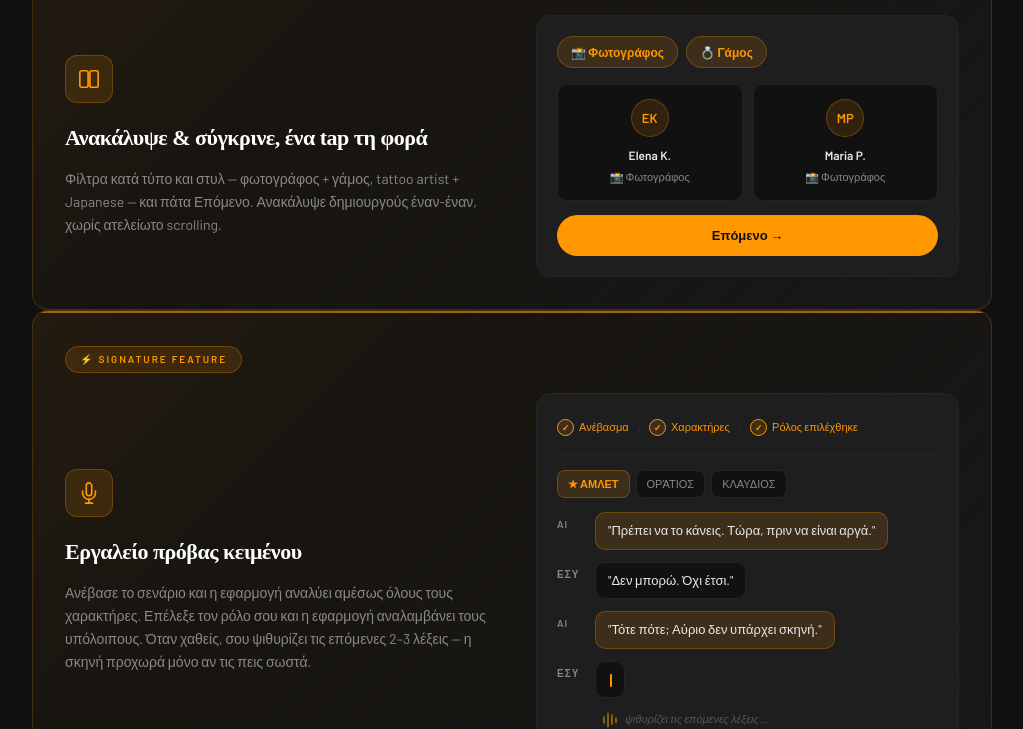
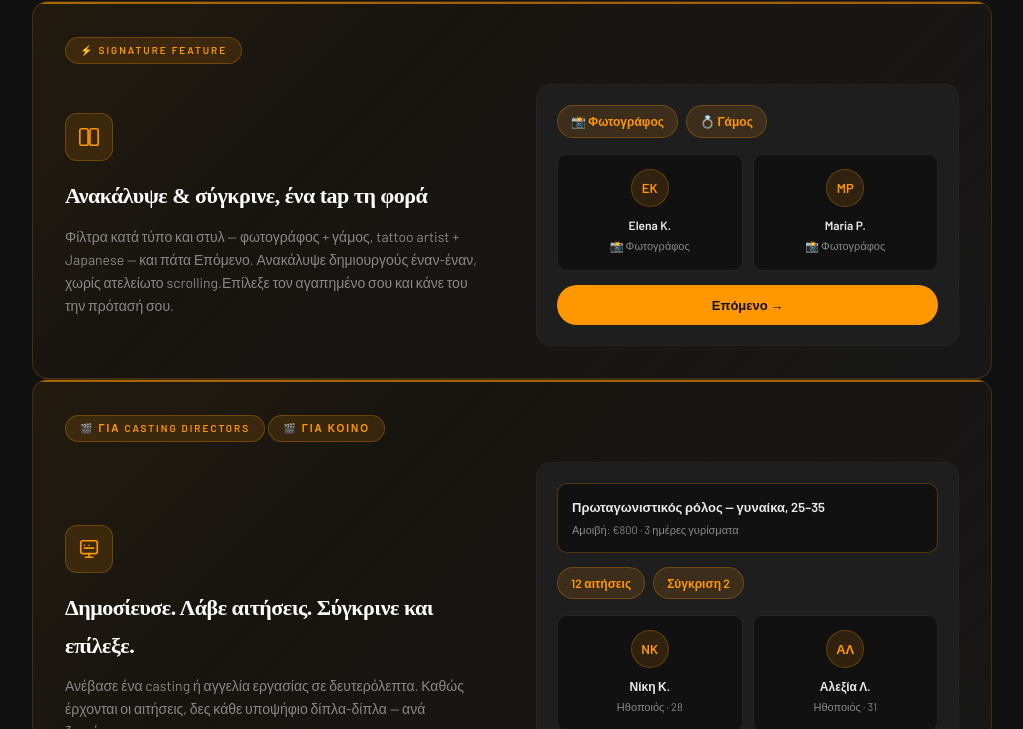
Before and after one commit to CoyasHarris/CreatorLanding, a plain HTML site: page index.html in a window 1280 px wide. Shown: the part 2071-2800 px from the top of the page, without its empty margins (128-1151 px from the left). Drawn offline with nearby package versions, Linux system fonts and the light colour scheme; a web font is replaced by a local one.

Commit message:
update:index

```diff
--- a/index.html
+++ b/index.html
@@ -3,7 +3,7 @@
 <head>
 <meta charset="UTF-8">
 <meta name="viewport" content="width=device-width, initial-scale=1.0">
-<title>Creator — Εκεί που οι δημιουργοί βρίσκουν τους δικούς τους</title>
+<title>Creator — Εδώ που οι δημιουργοί βρίσκουν τους δικούς τους</title>
 <link rel="preconnect" href="https://fonts.googleapis.com">
 <link href="https://fonts.googleapis.com/css2?family=Barlow:wght@300;400;500;600&family=LXGW+WenKai+TC&display=swap" rel="stylesheet">
 <!-- font candidates (uncomment to test):
@@ -123,6 +123,10 @@
                     #181818
             );
   }
+  .cast-demo { background: var(--bg3); border: 1px solid var(--border); border-radius: 14px; padding: 20px; user-select: none; }
+  .cast-listing-header { background: var(--bg); border: 1px solid var(--accent-border); border-radius: 10px; padding: 12px 14px; margin-bottom: 14px; }
+  .cast-listing-label { display: block; font-size: 13px; color: var(--text); font-weight: 600; margin-bottom: 3px; }
+  .cast-listing-meta { display: block; font-size: 11px; color: var(--muted); }
   .feature-card.spotlight::before { transform: scaleX(1); opacity: .6; }
   .feature-card.spotlight:hover { transform: translateY(-2px); border-color: #ff970077; }
   .spotlight-badge { display: inline-flex; align-items: center; gap: 6px; background: var(--accent-dim); border: 1px solid var(--accent-border); border-radius: 50px; padding: 4px 14px; font-size: 10px; font-weight: 700; letter-spacing: 2px; text-transform: uppercase; color: var(--accent); margin-bottom: 20px; }
@@ -351,6 +355,42 @@
       </div>
     </div>
 
+    <!-- SPOTLIGHT: Casting director -->
+    <div class="feature-card spotlight">
+      <div class="spotlight-badge" data-i18n="features.cast.badge"></div>
+      <div class="spotlight-badge" data-i18n="features.cast.badge2"></div>
+      <div class="spotlight-body">
+        <div class="spotlight-text">
+          <div class="feature-icon"><svg viewBox="0 0 24 24" fill="none" stroke-width="1.8" stroke-linecap="round" stroke-linejoin="round"><rect x="3" y="3" width="18" height="14" rx="2"/><path d="M8 21h8M12 17v4"/><path d="M7 8h.01M12 8h.01M7 11h10"/></svg></div>
+          <h3 data-i18n="features.cast.title"></h3>
+          <p data-i18n="features.cast.desc"></p>
+        </div>
+        <div class="spotlight-visual cast-demo">
+          <div class="cast-listing-header">
+            <span class="cast-listing-label" data-i18n="features.cast.listing"></span>
+            <span class="cast-listing-meta" data-i18n="features.cast.budget"></span>
+          </div>
+          <div class="demo-filters">
+            <span class="demo-pill" data-i18n="features.cast.responses"></span>
+            <span class="demo-pill" data-i18n="features.cast.comparing"></span>
+          </div>
+          <div class="demo-cards">
+            <div class="demo-card">
+              <div class="d-avatar">NK</div>
+              <div class="d-name">Νίκη Κ.</div>
+              <div class="d-tag" data-i18n="features.cast.actor1"></div>
+            </div>
+            <div class="demo-card">
+              <div class="d-avatar">ΑΛ</div>
+              <div class="d-name">Αλεξία Λ.</div>
+              <div class="d-tag" data-i18n="features.cast.actor2"></div>
+            </div>
+          </div>
+          <div class="demo-next" data-i18n="features.cast.choose"></div>
+        </div>
+      </div>
+    </div>
+
     <!-- SPOTLIGHT: Script rehearsal -->
     <div class="feature-card spotlight">
       <div class="spotlight-badge" data-i18n="features.f4.badge"></div>
@@ -548,32 +588,43 @@ const T = {
     'features.eyebrow':'The platform','features.title':'Not just another social network',
     'features.sub':"Creator is designed from the ground up for creative professionals — people whose work doesn't fit into a standard profile. A space to be seen, to connect, and to grow your craft.",
     'features.f1.title':'Showcase your work','features.f1.desc':'A portfolio built for creatives. Show reels, photo sets, stage credits, and everything else — displayed the way your work actually deserves.',
-    'features.f2.title':'Find opportunities','features.f2.desc':'Job listings, casting calls, collaboration proposals — all posted by people who actually understand the creative industry.',
+    'features.f2.title':'Post or find listings','features.f2.desc':'Job listings, casting calls, or personal requests — anyone can post. Need a DJ for a specific weekend? Set your budget and let creators apply.',
     'features.f3.title':'Connect and collaborate','features.f3.desc':'Message directly, propose projects, build your network. Real creative relationships — not just follower counts.',
-    'features.f7.badge':'⚡ Signature feature','features.f7.title':'Browse & compare, one tap at a time','features.f7.desc':'Filter by type and style — photographer + wedding, tattoo artist + Japanese — then just hit Next. Discover creators one by one, at your own pace. No endless scrolling, no noise.',
+    'features.f7.badge':'⚡ Signature feature','features.f7.title':'Post. Compare. Choose.','features.f7.desc':'Casting directors: post a listing, collect applications, and review every response side by side. Everyone else: filter by type and style and hit Next to discover creators one at a time. No spreadsheets, no noise.',
     'features.f7.pill1':'📸 Photographer','features.f7.pill2':'💍 Wedding','features.f7.next':'Next →',
+    'features.cast.badge':'🎬 For casting directors',
+    'features.cast.badge2':'🎬 For public',
+    'features.cast.title':'Post a listing. Collect responses. Compare and choose.',
+    'features.cast.desc':"Upload a casting call or job listing in seconds. As applications come in, review every candidate side by side — filtered by role, skill, or availability. No spreadsheets, no inbox chaos.",
+    'features.cast.listing':'Lead role — female, 25–35',
+    'features.cast.budget':'Budget: €800 · 3-day shoot',
+    'features.cast.responses':'12 responses',
+    'features.cast.comparing':'Comparing 2',
+    'features.cast.actor1':'Actress · 28',
+    'features.cast.actor2':'Actress · 31',
+    'features.cast.choose':'Choose →',
     'features.f4.badge':'⚡ Signature feature','features.f4.title':'Script rehearsal tool','features.f4.desc':'Upload your script and the app instantly parses every character. Pick your role, and an AI takes all the others. When you go blank, it whispers the next 2–3 words — the scene only moves forward once you say them correctly out loud.',
     'features.f4.step1':'Upload','features.f4.step2':'Characters parsed','features.f4.step3':'Role selected',
     'features.f4.char1':'★ HAMLET','features.f4.char2':'HORATIO','features.f4.char3':'CLAUDIUS',
     'features.f4.demo1':'"You have to do it. Now, before it\'s too late."','features.f4.demoyou':'You','features.f4.demo2':'"I can\'t. Not like this."','features.f4.demo3':'"Then when? Tomorrow there\'s no stage left."',
     'features.f4.whisper':'whispering next words...',
     'features.f5.title':'Chat and offers','features.f5.desc':'A messaging system built for creative negotiations — propose, counter, agree. Everything in one place.',
-    'features.f6.title':'Open to the public','features.f6.desc':'Visual artists and photographers get public-facing profiles — discoverable by anyone, not just members.',
+    'features.f6.title':'Open to the public','features.f6.desc':'Photographers, DJs, Tattoo Artists, Animators, Drone Pilots and more get public-facing profiles — discoverable by anyone, not just members.',
     'who.eyebrow':"Who it's for",'who.title':'Two worlds, one platform',
-    'who.sub':"Whether you're in front of the camera, behind it, or wielding a brush — Creator was built with your specific needs in mind.",
+    'who.sub':"Whether you're in front of the camera, behind it, holding a lens, a vinyl, or a brush — Creator was built with your specific needs in mind.",
     'who.s1.badge':'Film & Theatre','who.s1.title':'The storytellers',
-    'who.s1.desc':"A fully private professional network for film and theatre creatives. Connect with people who speak your language — from stage directions to shooting ratios.",
+    'who.s1.desc':"A fully private professional network for film and theatre creatives. Casting directors can post listings and review all applications side by side — then connect with the right person in a single message.",
     'who.s1.t1':'Actors','who.s1.t2':'Directors','who.s1.t3':'Cinematographers','who.s1.t4':'Screenwriters',
     'who.s1.t5':'Playwrights','who.s1.t6':'Producers','who.s1.t7':'Stage designers','who.s1.t8':'Crew & production',
-    'who.s2.badge':'Visual & Other Arts','who.s2.title':'The visionaries',
-    'who.s2.desc':'Public-facing profiles that let the world discover your work. Reach an audience beyond the creative community and get found by the people looking for exactly what you do.',
-    'who.s2.t1':'Photographers','who.s2.t2':'Visual artists','who.s2.t3':'Illustrators','who.s2.t4':'Graphic designers',
-    'who.s2.t5':'Musicians','who.s2.t6':'Composers','who.s2.t7':'Digital artists','who.s2.t8':'And more...',
+    'who.s2.badge':'Other Arts','who.s2.title':'The visionaries',
+    'who.s2.desc':'Public-facing profiles discoverable by anyone — not just members. Reach an audience beyond the creative community and get found by the people looking for exactly what you do.',
+    'who.s2.t1':'Photographers','who.s2.t2':'DJs','who.s2.t3':'Tattoo Artists','who.s2.t4':'Animators',
+    'who.s2.t5':'Drone Pilots','who.s2.t6':'Graphic Designers','who.s2.t7':'Painters','who.s2.t8':'And more...',
     'who.s3.badge':'The public','who.s3.title':'The audience',
-    'who.s3.desc':"Not a creative professional? You're still welcome. Browse portfolios, discover new artists, follow projects, and connect with the creative world around you.",
-    'who.s3.t1':'Art lovers','who.s3.t2':'Talent scouts','who.s3.t3':'Event organisers','who.s3.t4':'Brands & clients','who.s3.t5':'Anyone curious','who.s3.t6':'You want offer for your next Tattoo',
+    'who.s3.desc':"Not a creative professional? You're still welcome. Discover creators for your every need and compare them side by side — or post your own listing with a budget and timeline, and let the right creator come to you.",
+    'who.s3.t1':'Photographer for your wedding','who.s3.t2':"Animator for your kid's party",'who.s3.t3':'DJ for your birthday party','who.s3.t4':'Wedding Planners','who.s3.t5':'Offer for your next Tattoo','who.s3.t6':'Art lovers',
     'how.eyebrow':'How it works','how.title':'Up and running in minutes',
-    'how.s1.title':'Create your profile','how.s1.desc':'Sign up for free and build a profile that actually does justice to your creative work. Upload your portfolio, list your credits, set your availability and specialties.',
+    'how.s1.title':'Create your profile','how.s1.desc':'Sign up for free and build a profile that actually does justice to your creative work. Upload your portfolio, list your credits, connect with current and future collaborators.',
     'how.s2.title':'Discover your community','how.s2.desc':'Browse job listings, find open collaborations, or simply explore other creatives in your field. The right people are already here — go find them.',
     'how.s3.title':'Create together','how.s3.desc':'Reach out, make offers, use the built-in tools for your craft. Great projects begin with a single message. This is where yours starts.',
     'pricing.eyebrow':'Pricing','pricing.title':'Start free, grow with us',
@@ -597,17 +648,28 @@ const T = {
     'nav.features':'Χαρακτηριστικά','nav.who':'Για ποιους','nav.pricing':'Τιμές',
     'nav.openApp':'Άνοιγμα εφαρμογής ↗','nav.join':'Εγγραφή δωρεάν',
     'hero.tag':'Τώρα ανοιχτό για πρώιμη πρόσβαση',
-    'hero.h1':'Εκεί που οι <em>δημιουργοί</em><br>βρίσκουν τους δικούς τους',
+    'hero.h1':'Εδώ που οι <em>δημιουργοί</em><br>βρίσκουν τους δικούς τους',
     'hero.p':'Ένα επαγγελματικό δίκτυο φτιαγμένο αποκλειστικά για τους ανθρώπους που δημιουργούν τέχνη — κινηματογράφος, θέατρο, φωτογραφία και πολλά άλλα.',
     'hero.btnApp':'Άνοιγμα εφαρμογής ↗','hero.btnJoin':'Δημιούργησε το προφίλ σου','hero.btnExplore':'Εξερεύνησε τις δυνατότητες',
     'hero.pill2':'Φωτογραφία','hero.pill3':'Εικαστικές Τέχνες','hero.pill4':'Σκηνοθεσία','hero.pill5':'Συγγραφή',
     'features.eyebrow':'Η πλατφόρμα','features.title':'Όχι απλώς ένα ακόμη κοινωνικό δίκτυο',
     'features.sub':'Το Creator σχεδιάστηκε από μηδενική βάση για επαγγελματίες της τέχνης — ανθρώπους των οποίων η δουλειά δεν χωράει σε ένα τυπικό προφίλ. Ένας χώρος για να φαίνεσαι, να συνδέεσαι και να εξελίσσεσαι.',
     'features.f1.title':'Ανάδειξε τη δουλειά σου','features.f1.desc':'Ένα portfolio φτιαγμένο για δημιουργούς. Showreel, φωτογραφίες, θεατρικές συμμετοχές και ό,τι άλλο — παρουσιασμένο όπως πραγματικά αξίζει.',
-    'features.f2.title':'Βρες ευκαιρίες','features.f2.desc':'Αγγελίες εργασίας, casting, προτάσεις συνεργασίας — όλα από ανθρώπους που καταλαβαίνουν πραγματικά τον χώρο.',
+    'features.f2.title':'Βρες ευκαιρίες','features.f2.desc':'Αγγελίες εργασίας, casting, προτάσεις συνεργασίας — όλα από ανθρώπους που καταλαβαίνουν πραγματικά τον χώρο.O καθένας μπορεί να δημοσιεύσει. Χρειάζεσαι DJ για ένα Σαββατοκύριακο; Όρισε τον προϋπολογισμό σου και άσε τους δημιουργούς να κάνουν αίτηση',
     'features.f3.title':'Συνδέσου και συνεργάσου','features.f3.desc':'Στείλε μήνυμα, πρότεινε συνεργασίες, χτίσε το δίκτυό σου. Πραγματικές δημιουργικές σχέσεις — όχι απλώς followers.',
-    'features.f7.badge':'⚡ Signature feature','features.f7.title':'Ανακάλυψε & σύγκρινε, ένα tap τη φορά','features.f7.desc':'Φίλτρα κατά τύπο και στυλ — φωτογράφος + γάμος, tattoo artist + Japanese — και πάτα Επόμενο. Ανακάλυψε δημιουργούς έναν-έναν, χωρίς ατελείωτο scrolling.',
+    'features.f7.badge':'⚡ Signature feature','features.f7.title':'Ανακάλυψε & σύγκρινε, ένα tap τη φορά','features.f7.desc':'Φίλτρα κατά τύπο και στυλ — φωτογράφος + γάμος, tattoo artist + Japanese — και πάτα Επόμενο. Ανακάλυψε δημιουργούς έναν-έναν, χωρίς ατελείωτο scrolling.Επίλεξε τον αγαπημένο σου και κάνε του την πρότασή σου.',
     'features.f7.pill1':'📸 Φωτογράφος','features.f7.pill2':'💍 Γάμος','features.f7.next':'Επόμενο →',
+    'features.cast.badge':'🎬 Για casting directors',
+    'features.cast.badge2':'🎬 Για κοινό',
+    'features.cast.title':'Δημοσίευσε. Λάβε αιτήσεις. Σύγκρινε και επίλεξε.',
+    'features.cast.desc':'Ανέβασε ένα casting ή αγγελία εργασίας σε δευτερόλεπτα. Καθώς έρχονται οι αιτήσεις, δες κάθε υποψήφιο δίπλα-δίπλα — ανά ζητούμενο.',
+    'features.cast.listing':'Πρωταγωνιστικός ρόλος — γυναίκα, 25–35',
+    'features.cast.budget':'Αμοιβή: €800 · 3 ημέρες γυρίσματα',
+    'features.cast.responses':'12 αιτήσεις',
+    'features.cast.comparing':'Σύγκριση 2',
+    'features.cast.actor1':'Ηθοποιός · 28',
+    'features.cast.actor2':'Ηθοποιός · 31',
+    'features.cast.choose':'Επίλεξε →',
     'features.f4.badge':'⚡ Signature feature','features.f4.title':'Εργαλείο πρόβας κειμένου','features.f4.desc':'Ανέβασε το σενάριο και η εφαρμογή αναλύει αμέσως όλους τους χαρακτήρες. Επέλεξε τον ρόλο σου και η εφαρμογή αναλαμβάνει τους υπόλοιπους. Όταν χαθείς, σου ψιθυρίζει τις επόμενες 2–3 λέξεις — η σκηνή προχωρά μόνο αν τις πεις σωστά.',
     'features.f4.step1':'Ανέβασμα','features.f4.step2':'Χαρακτήρες','features.f4.step3':'Ρόλος επιλέχθηκε',
     'features.f4.char1':'★ ΑΜΛΕΤ','features.f4.char2':'ΟΡΆΤΙΟΣ','features.f4.char3':'ΚΛΑΥΔΙΟΣ',
@@ -616,7 +678,7 @@ const T = {
     'features.f5.title':'Chat και προσφορές','features.f5.desc':'Ένα σύστημα μηνυμάτων φτιαγμένο για δημιουργικές διαπραγματεύσεις — πρότεινε, αντιπρότεινε, συμφώνησε. Όλα σε ένα μέρος.',
     'features.f6.title':'Ανοιχτό στο κοινό','features.f6.desc':'Φωτογράφοι, DJ, Tattoo Artists, Ανιματέρ, Πιλότοι Drone και άλλοι, έχουν δημόσιο προφίλ — ανακαλύψιμο και από ιδιώτες.',
     'who.eyebrow':'Για ποιους','who.title':'Δύο κόσμοι, μία πλατφόρμα',
-    'who.sub':'Είτε βρίσκεσαι μπροστά από την κάμερα, πίσω από αυτήν, κρατάς μια φωτογραφική, ένα βινύλιο,ένα πινέλο — το Creator φτιάχτηκε με τις δικές σου ανάγκες στο μυαλό.',
+    'who.sub':'Είτε βρίσκεσαι μπροστά από την κάμερα, πίσω από αυτήν, κρατάς μια φωτογραφική, έναν μείκτη, μία βελόνα, ένα πινέλο — το Creator φτιάχτηκε με τις δικές σου ανάγκες στο μυαλό.',
     'who.s1.badge':'Κινηματογράφος & Θέατρο','who.s1.title':'Οι αφηγητές',
     'who.s1.desc':'Ένα πλήρως ιδιωτικό επαγγελματικό δίκτυο για επαγγελματίες του κινηματογράφου και του θεάτρου. Συνδέσου με ανθρώπους που μιλούν τη γλώσσα σου.',
     'who.s1.t1':'Ηθοποιοί','who.s1.t2':'Σκηνοθέτες','who.s1.t3':'Κινηματογραφιστές','who.s1.t4':'Σεναριογράφοι',
@@ -680,7 +742,7 @@ function applyLang() {
       if (v !== undefined) el.innerHTML = v;
     });
     document.title = lang === 'el'
-      ? 'Creator — Εκεί που οι δημιουργοί βρίσκουν τους δικούς τους'
+      ? 'Creator — Εδώ που οι δημιουργοί βρίσκουν τους δικούς τους'
       : 'Creator — Where Creative People Find Their People';
     document.querySelectorAll('.lang-fade').forEach(el => el.style.opacity = '1');
   }, 180);
```
